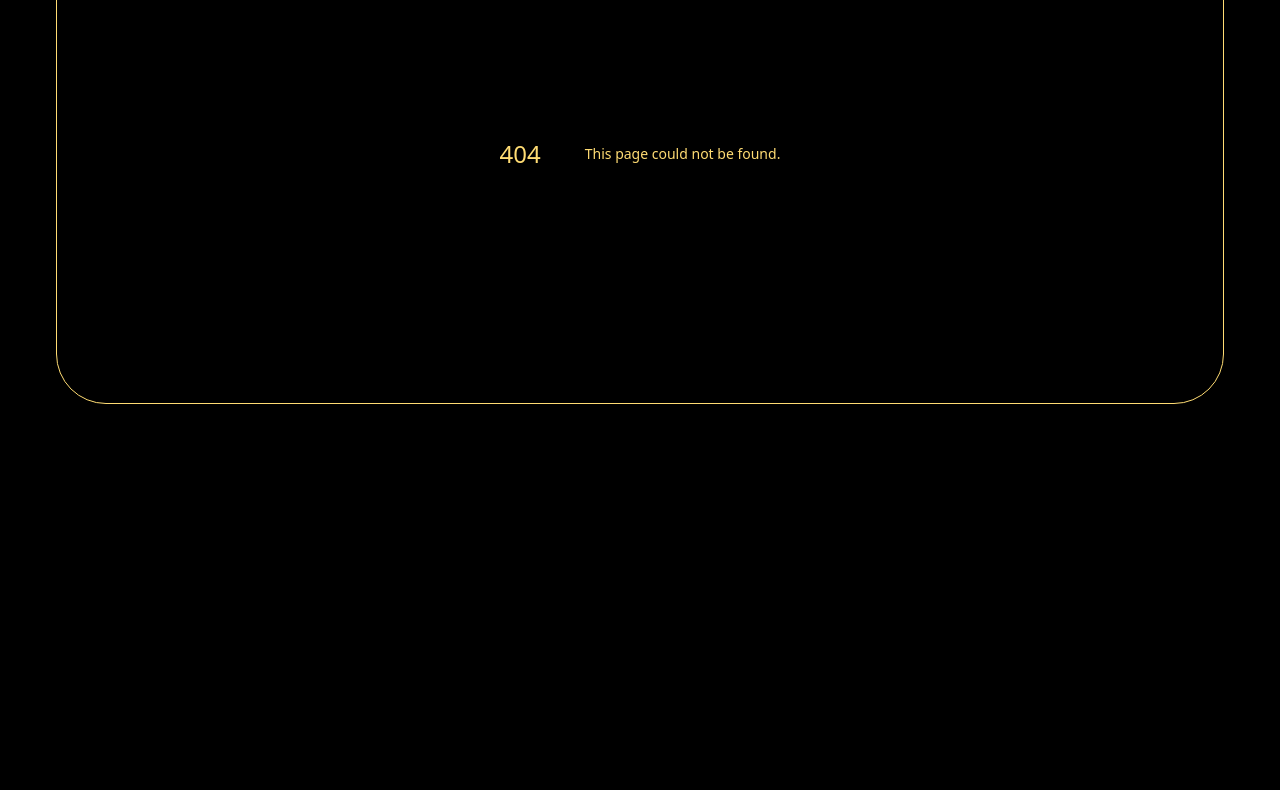
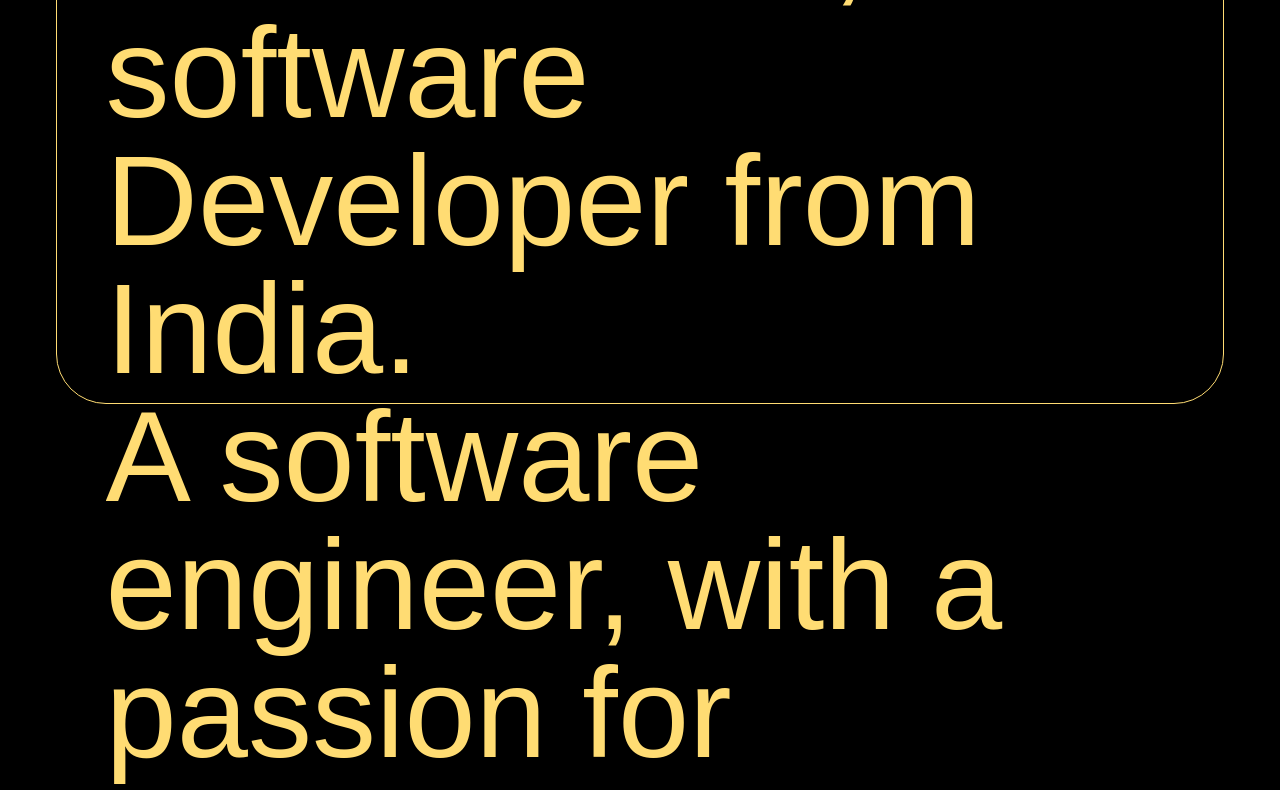
Before and after one commit to prateek041/portfolio, a Next.js app: page /about in a window 1280 px wide. Before the commit this address had no page. Shown: the part 340-1130 px from the top of the page. Before the commit the page ends 893 px from the top, so only its background shows below. Built offline with nearby package versions, Linux system fonts and the light colour scheme; a web font is replaced by a local one.

Commit message:
Initial setup
Signed-off-by: Prateek Singh <prateeksingh9741@gmail.com>

```diff
--- /dev/null
+++ b/app/about/components/intro.jsx
@@ -0,0 +1,28 @@
+export default function Intro() {
+  return (
+    <div className="max-h-full text-clip overflow-hidden">
+      <div className="text-9xl">
+        <div className="">
+          <h1>Hey there !</h1>
+          <h1> I am Prateek, a software Developer from India.</h1>
+        </div>
+        <p>
+          A software engineer, with a passion for innovation. My current
+          experience is with Web and Cloud Native Technologies, but I like
+          exploring. How ? my journey below will give a hint !
+        </p>
+        <p>
+          Lorem ipsum dolor sit amet consectetur adipisicing elit. Voluptas
+          facere numquam voluptatum repudiandae dignissimos, earum molestiae
+          dicta ducimus voluptate velit non eius saepe. Commodi sint sed facere
+          enim officia in eum, ad natus, impedit exercitationem quasi at soluta
+          modi quas obcaecati laborum totam quo corrupti tempore tempora ipsa
+          aut. In nulla modi recusandae beatae, amet nobis iure ex saepe
+          veritatis autem nihil repellat laboriosam, debitis similique. Dolores
+          nemo consequuntur ullam delectus. Incidunt sint alias voluptate modi
+          et, ducimus obcaecati hic.
+        </p>
+      </div>
+    </div>
+  );
+}
--- /dev/null
+++ b/app/about/page.jsx
@@ -0,0 +1,9 @@
+import Intro from './components/intro';
+
+export default function AboutPage() {
+  return (
+    <div>
+      <Intro />
+    </div>
+  );
+}
--- a/app/layout.jsx
+++ b/app/layout.jsx
@@ -5,14 +5,14 @@ import { Big_Shoulders_Text as Ptext } from 'next/font/google';
 const ptext = Ptext({ subsets: ['latin'] });
 
 export const metadata = {
-  title: 'Create Next App',
-  description: 'Generated by create next app',
+  title: 'Prateek Singh',
+  description: 'Portfolio website of Prateek Singh',
 };
 
 export default function RootLayout({ children }) {
   return (
     <html lang="en">
-      <body className={`${ptext.className} p-14 h-screen bg-[#000]`}>
+      <body className={`${ptext.className} p-14 h-screen bg-[#000] z-20`}>
         <div
           className={`
           border-solid
```
